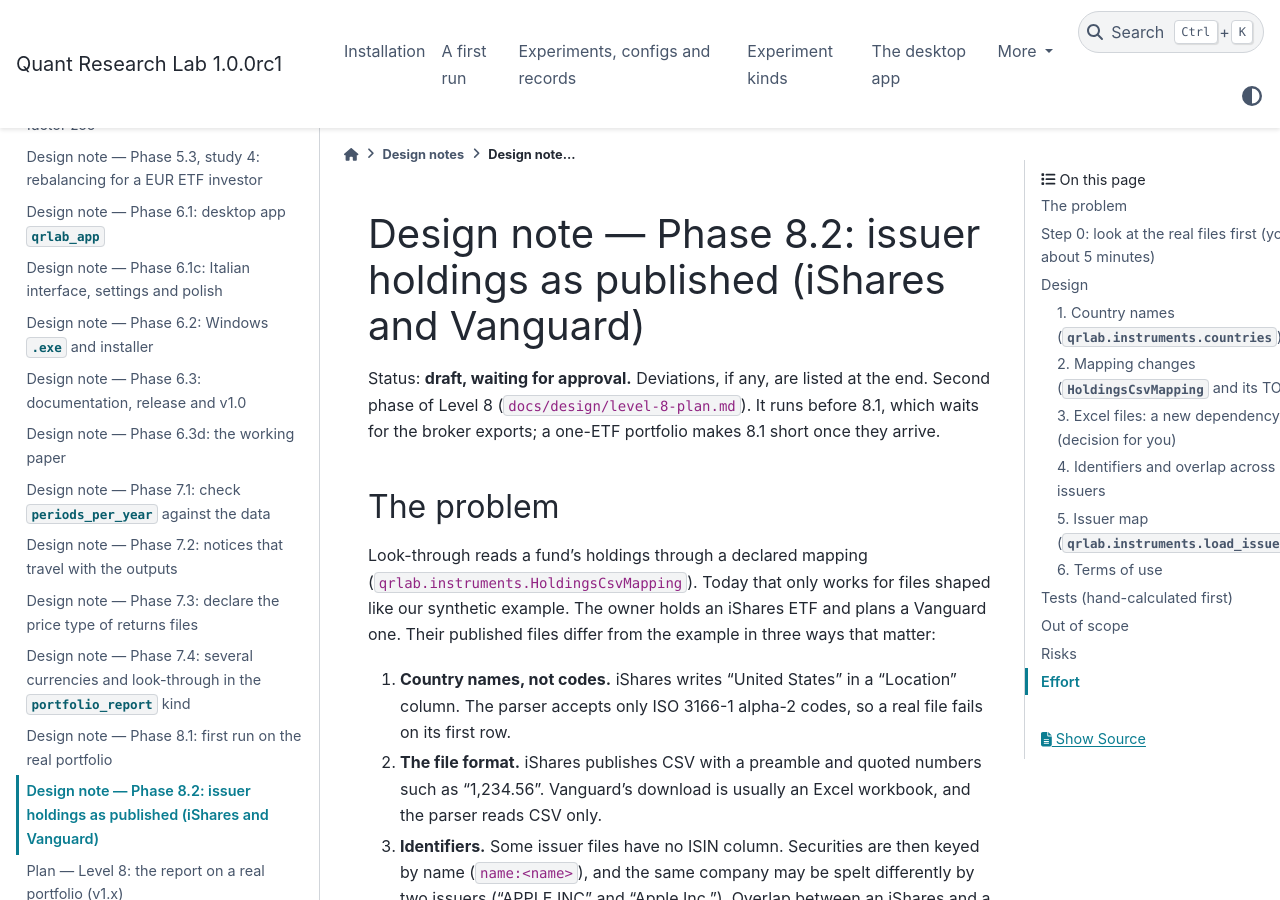
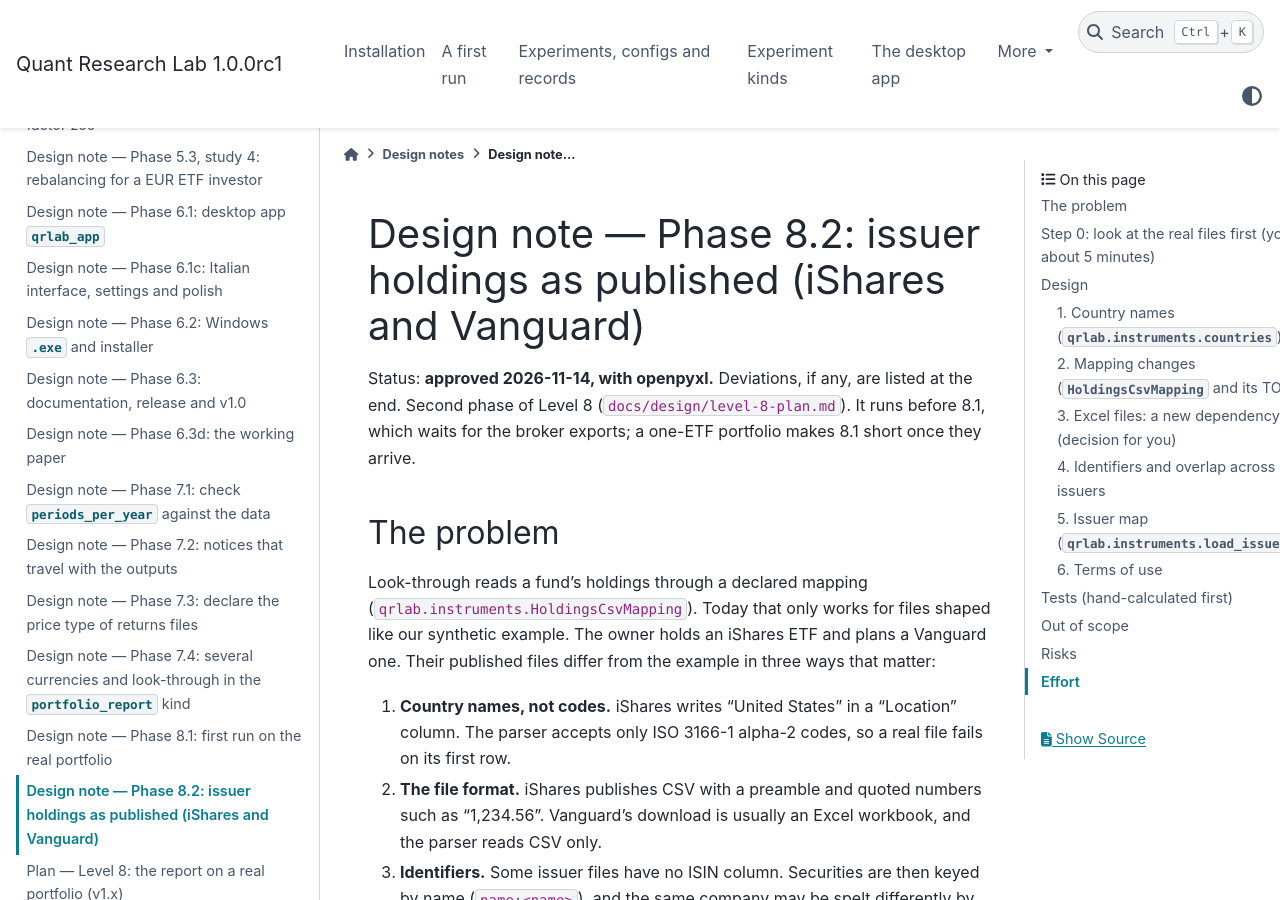
Before and after one commit to alessandroszn/quant-research-lab, a Sphinx documentation site: the page built from docs/design/8.2-issuer-holdings.md, in a window 1280 px wide and 900 px high. Built offline with Sphinx 7.4.7 and the PyData theme 0.15.4, drawn with Linux system fonts in a browser that asks for light colours.

Commit message:
docs: mark the 8.2 design note approved (with openpyxl)
Co-Authored-By: Claude Opus 5.5 <noreply@anthropic.com>

```diff
--- a/docs/design/8.2-issuer-holdings.md
+++ b/docs/design/8.2-issuer-holdings.md
@@ -1,6 +1,6 @@
 # Design note — Phase 8.2: issuer holdings as published (iShares and Vanguard)
 
-Status: **draft, waiting for approval.** Deviations, if any, are listed at the end. Second phase
+Status: **approved 2026-11-14, with openpyxl.** Deviations, if any, are listed at the end. Second phase
 of Level 8 (`docs/design/level-8-plan.md`). It runs before 8.1, which waits for the broker
 exports; a one-ETF portfolio makes 8.1 short once they arrive.
 
```
